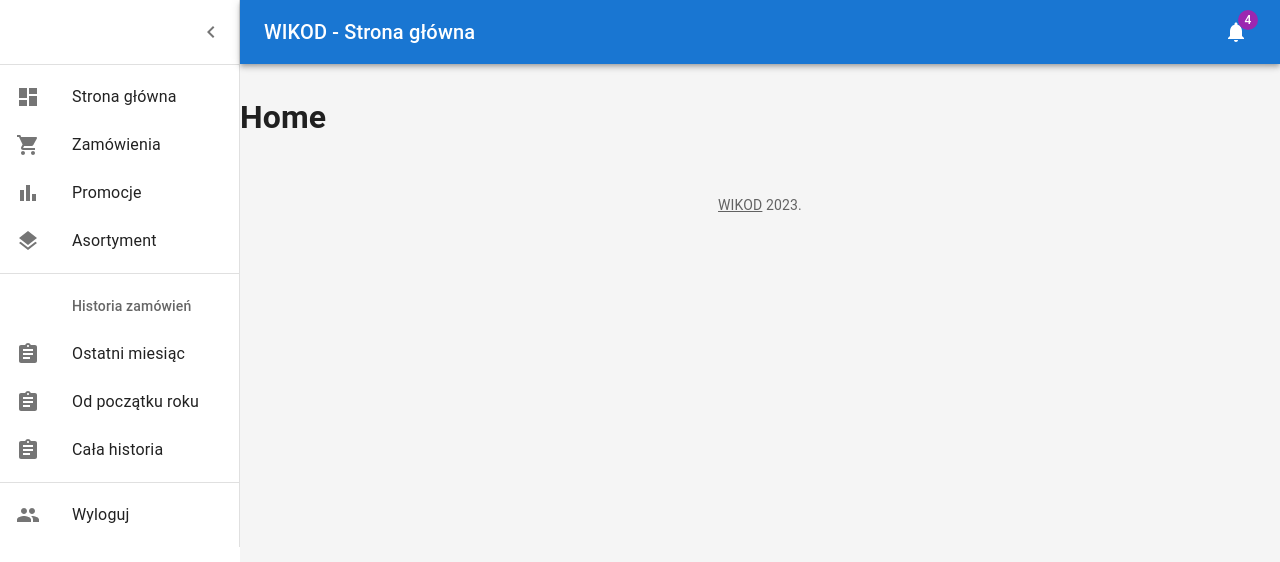
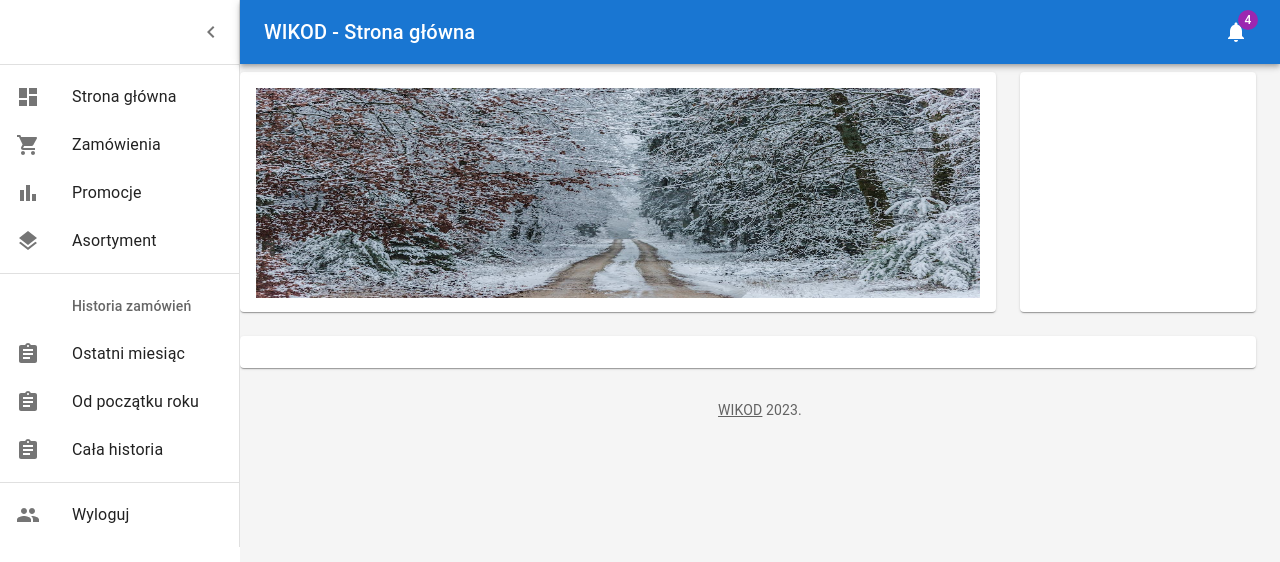
Before and after one commit to MarcinHD/WIKODwebsite, a React (Create React App) app in the folder client/: page /dashboard in a window 1280 px wide. Shown: the top 562 px of the page. Built offline with nearby package versions, Linux system fonts and the light colour scheme.

Commit message:
Create Outlets

```diff
--- a/client/src/Outlets/Home.js
+++ b/client/src/Outlets/Home.js
@@ -1,8 +1,45 @@
-
+import Grid from '@mui/material/Grid';
+import Paper from '@mui/material/Paper';
 
 function Home(){
     return (
-        <h1>Home</h1>
+        <Grid container spacing={3}>
+
+        <Grid item xs={12} md={8} lg={9}>
+          <Paper
+            sx={{
+              p: 2,
+              display: 'flex',
+              flexDirection: 'column',
+              height: 240,
+            }}
+          >
+          <img className="img-fluid"
+                src={`${process.env.PUBLIC_URL}/images/dashboard.jpg`}
+                alt="logo"
+                height={210}
+                />
+          </Paper>
+        </Grid>
+
+        <Grid item xs={12} md={4} lg={3}>
+          <Paper
+            sx={{
+              p: 2,
+              display: 'flex',
+              flexDirection: 'column',
+              height: 240,
+            }}
+          >
+          </Paper>
+        </Grid>
+
+        <Grid item xs={12}>
+          <Paper sx={{ p: 2, display: 'flex', flexDirection: 'column' }}>
+
+          </Paper>
+        </Grid>
+      </Grid>
     );
 }
 
```
Also changed, not shown: client/public/images/dashboard.jpg (added), 1 other file (tests, documents, lock files or other folders).
